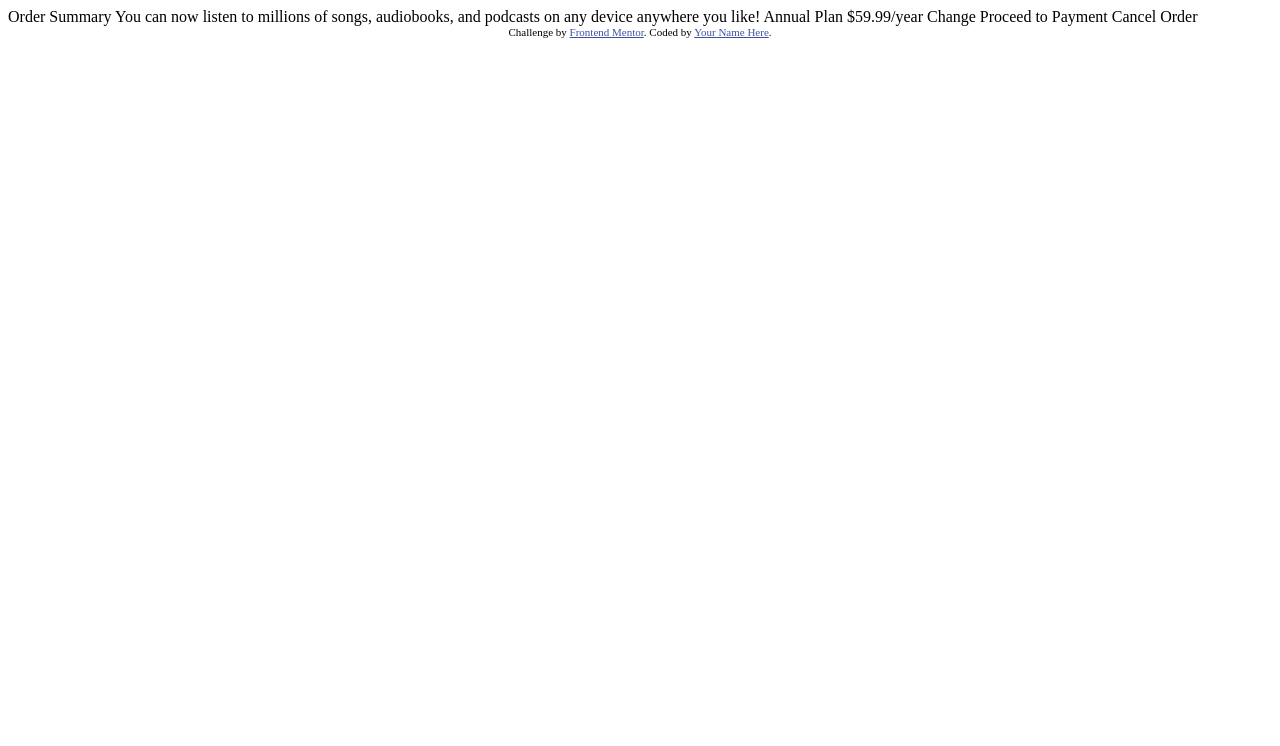
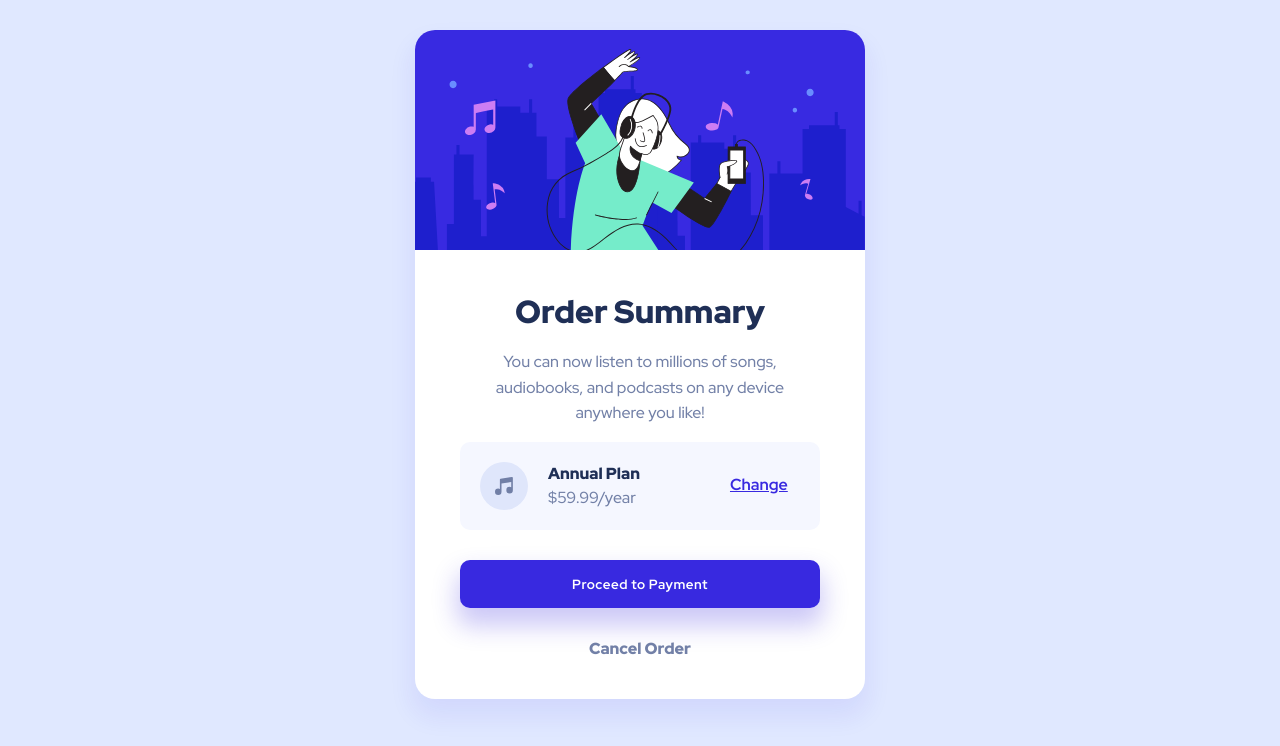
Before and after one commit to avsecam/FM-OrderSummary, a plain HTML site: page index.html in a window 1280 px wide. Drawn offline with Linux system fonts and the light colour scheme.

Commit message:
active states and desktop layout OK

```diff
--- a/index.html
+++ b/index.html
@@ -4,34 +4,34 @@
   <meta charset="UTF-8">
   <meta name="viewport" content="width=device-width, initial-scale=1.0"> <!-- displays site properly based on user's device -->
 
+  <link rel="stylesheet" href="./style.css">
   <link rel="icon" type="image/png" sizes="32x32" href="./images/favicon-32x32.png">
 
   <title>Frontend Mentor | Order summary card</title>
-
-  <!-- Feel free to remove these styles or customise in your own stylesheet 👍 -->
-  <style>
-    .attribution { font-size: 11px; text-align: center; }
-    .attribution a { color: hsl(228, 45%, 44%); }
-  </style>
 </head>
 <body>
 
-  Order Summary
+  <main>
+    <img src="./images/illustration-hero.svg"/>
 
-  You can now listen to millions of songs, audiobooks, and podcasts on any
-  device anywhere you like!
+    <div class="content">
+      <h1>Order Summary</h1>
 
-  Annual Plan
-  $59.99/year
+      <p>You can now listen to millions of songs, audiobooks, and podcasts on any
+      device anywhere you like!</p>
 
-  Change
+      <div class="plan-div">
+        <img src="./images/icon-music.svg"/>
+        <div class="info">
+          <div class="plan">Annual Plan</div>
+          <div class="price">$59.99/year</div>
+        </div>
+        <div class="change">Change</div>
+      </div>
 
-  Proceed to Payment
-  Cancel Order
-
-  <div class="attribution">
-    Challenge by <a href="https://www.frontendmentor.io?ref=challenge" target="_blank">Frontend Mentor</a>.
-    Coded by <a href="#">Your Name Here</a>.
-  </div>
+      <button>Proceed to Payment</button>
+      <div class="cancel">Cancel Order</div>
+    </div>
+  </main>
 </body>
 </html>
--- /dev/null
+++ b/style.scss
@@ -0,0 +1,120 @@
+@import url('https://fonts.googleapis.com/css2?family=Red+Hat+Display:wght@500;700;900&display=swap');
+
+
+$paleBlue: hsl(225, 100%, 94%);
+$brightBlue: hsl(245, 75%, 52%);
+
+$veryPaleBlue: hsl(225, 100%, 98%);
+$desatBlue: hsl(224, 23%, 55%);
+$darkBlue: hsl(223, 47%, 23%);
+
+
+body {
+	font-family: 'Red Hat Display', sans-serif;
+	font-size: 16px;
+	color: $desatBlue;
+	background-color: $paleBlue;
+}
+
+main {
+	display: flex;
+	flex-direction: column;
+	align-items: center;
+	background-color: white;
+
+	margin: 30px auto;
+	width: 450px;
+	border-radius: 20px;
+
+	box-shadow: 0 15px 25px 3px hsla(245, 75%, 52%, 8%);
+
+	img {
+		border-radius: 20px 20px 0 0;
+	}
+
+	.content {
+		display: inherit;
+		flex-direction: inherit;
+		align-items: inherit;
+
+		margin: 0 45px 40px 45px;
+
+		h1 {
+			color: $darkBlue;
+			font-weight: 900;
+			margin-top: 40px;
+			margin-bottom: 0px;
+		}
+
+		p {
+			text-align: center;
+			line-height: 160%;
+		}
+
+		.plan-div {
+			display: flex;
+			background-color: $veryPaleBlue;
+			border-radius: 10px;
+			width: 100%;
+			padding: 20px 0;
+
+			img {
+				margin: 0 20px;
+			}
+
+			.info {
+				display: flex;
+				flex-direction: column;
+				justify-content: space-around;
+
+				.plan {
+					color: $darkBlue;
+					font-weight: 900;
+				}
+			}
+
+			.change {
+				position: relative;
+				color: $brightBlue;
+				text-decoration: underline;
+				font-weight: 700;
+				left: 90px;
+				top: 12px;
+				transition: color 0.2s;
+			}
+			.change:hover {
+				color: rgb(118, 109, 240);
+				text-decoration: none;
+				cursor: pointer;
+			}
+		}
+
+		button {
+			border-style: none;
+			border-radius: 10px;
+			background-color: $brightBlue;
+			color: white;
+			font-family: 'Red Hat Display', sans-serif;
+			font-weight: 700;
+			letter-spacing: 0.5px;
+			padding: 15px 0;
+			margin: 30px 0;
+			width: 100%;
+			box-shadow: 0 15px 25px 3px hsla(245, 75%, 52%, 25%);
+			transition: background-color 0.2s;
+		}
+		button:hover {
+			background-color: rgb(118, 109, 240);
+			cursor: pointer;
+		}
+
+		.cancel {
+			font-weight: 900;
+			transition: color 0.2s;
+		}
+		.cancel:hover {
+			color: $darkBlue;
+			cursor: pointer;
+		}
+	}
+}
```
Also changed, not shown: style.css (added), 1 other file.
